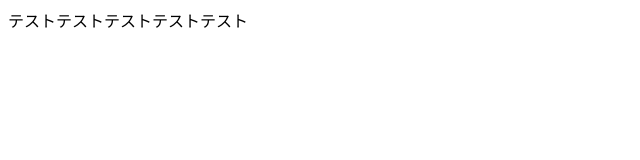
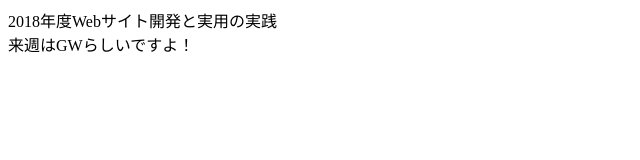
Before and after one commit to ozawazawa/ozawazawa.github.io, a plain HTML site: page test.html in a window 1280 px wide. Shown: the whole page, without its empty margins (0-640 px from the left). Drawn offline with Linux system fonts and the light colour scheme.

Commit message:
first commit

```diff
--- a/test.html
+++ b/test.html
@@ -2,9 +2,10 @@
 <html lang="en">
 <head>
   <meta charset="UTF-8">
-  <title>テスト </title>
+  <title>2018年春学期　Webサイト開発と運用の実践　 </title>
 </head>
 <body>
-テストテストテストテストテスト
+2018年度Webサイト開発と実用の実践<br>
+来週はGWらしいですよ！
 </body>
 </html>
```
